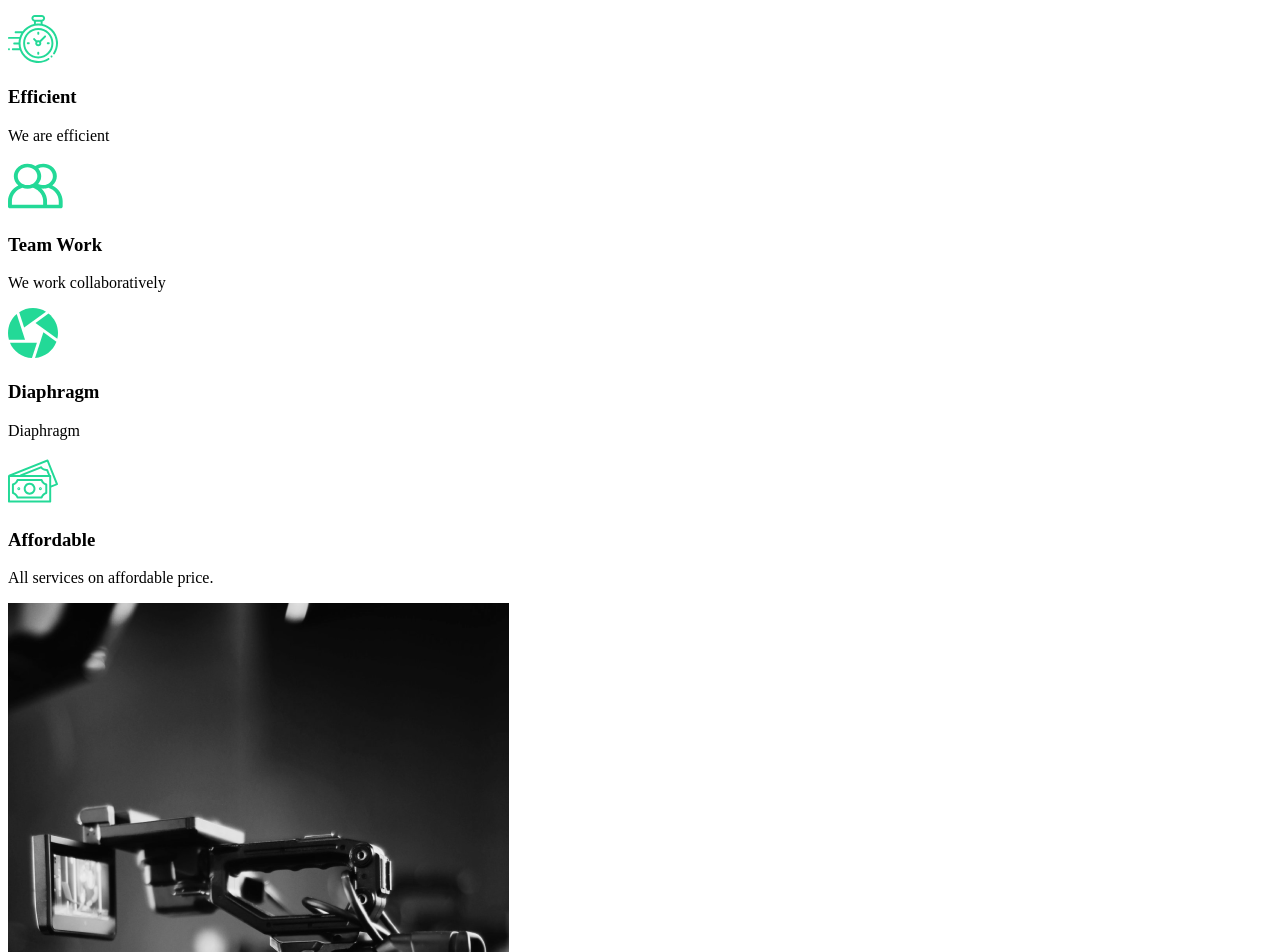
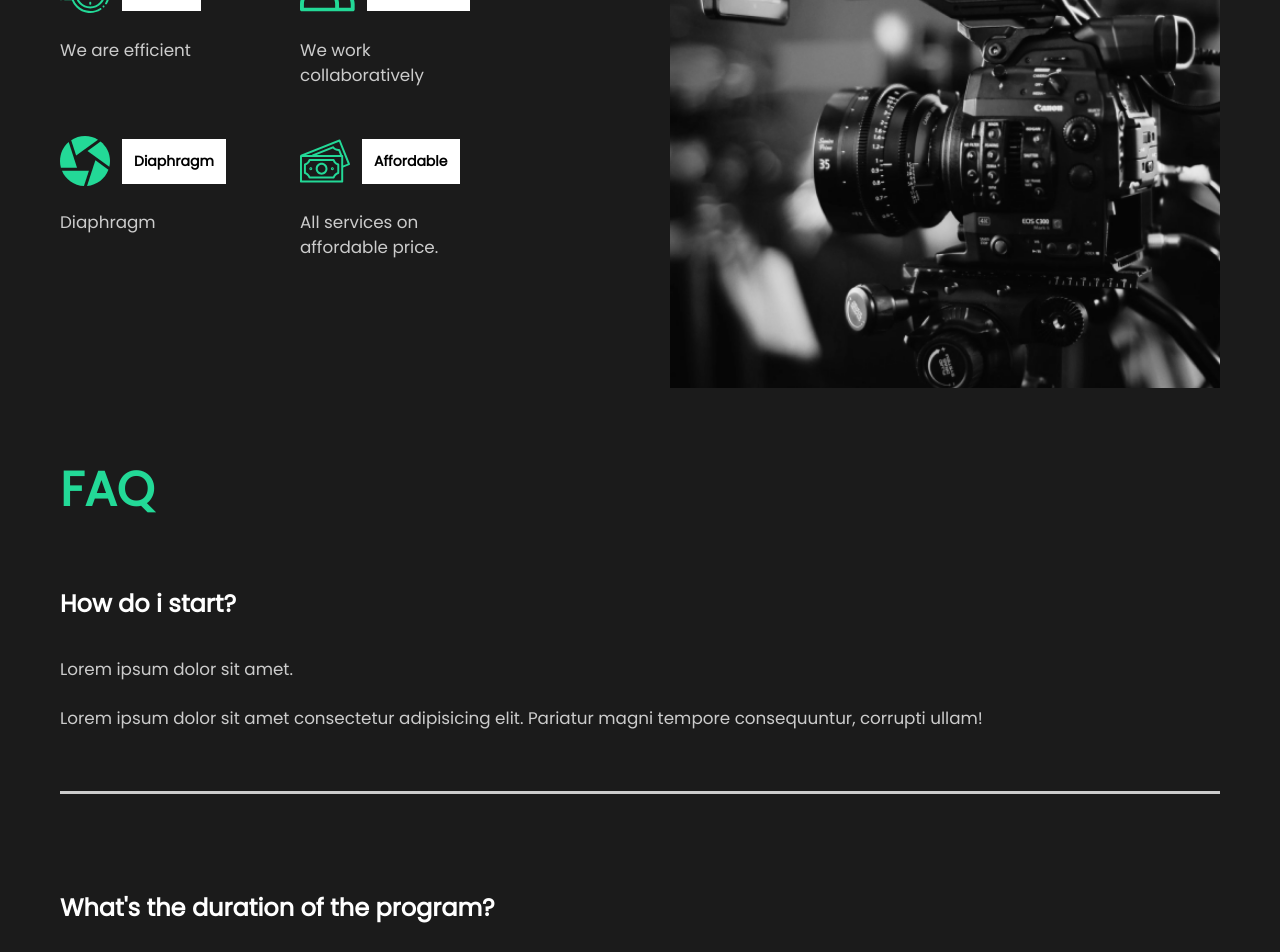
Before and after one commit to nayyyhaa/looks-react-site, a React (Create React App) app: page / in a window 1280 px wide. Shown: the part 1040-1992 px from the top of the page. Built offline with nearby package versions, Linux system fonts and the light colour scheme.

Commit message:
style: styled components - about page

```diff
--- a/public/index.html
+++ b/public/index.html
@@ -9,6 +9,8 @@
       name="description"
       content="Web site created using create-react-app"
     />
+    <link href="https://fonts.googleapis.com/css2?family=Poppins:wght@200;400&display=swap" rel="stylesheet">
+    <link href="https://fonts.googleapis.com/css2?family=Lobster&display=swap" rel="stylesheet">
     <link rel="apple-touch-icon" href="%PUBLIC_URL%/logo192.png" />
     <link rel="manifest" href="%PUBLIC_URL%/manifest.json" />
     <title>Looks | Design Portfolio</title>
--- a/src/App.js
+++ b/src/App.js
@@ -1,10 +1,13 @@
 import React from "react";
+//styles
+import GlobalStyle from "./components/GlobalStyle";
 import AboutUs from "./pages/AboutUs";
 
 function App() {
   return (
     <div>
-      <h1>Looks PortFolio</h1>
+      <h1 className="title-text">Looks PortFolio</h1>
+      <GlobalStyle />
       <AboutUs />
     </div>
   );
--- a/src/components/AboutSection.js
+++ b/src/components/AboutSection.js
@@ -1,30 +1,37 @@
 import React from "react";
 import steveCam from "../toolkit/assets/home1.png";
+//styled
+import {
+  StyledAbout,
+  StyledDescription,
+  StyledImage,
+  StyledHide,
+} from "../toolkit/styles/styles";
 
 const AboutSection = () => {
   return (
-    <div>
-      <div className="description">
+    <StyledAbout>
+      <StyledDescription>
         <div className="title">
-          <div className="hide">
+          <StyledHide>
             <h2>You dream and</h2>
-          </div>
-          <div className="hide">
+          </StyledHide>
+          <StyledHide>
             <h2>
               we make it <span>true</span>.
             </h2>
-          </div>
+          </StyledHide>
         </div>
         <p>
           With amazing videograpgy and photography skills our proffessions will
           help you create your dream project come in life.
         </p>
         <button>Contact Us</button>
-      </div>
-      <div className="image">
+      </StyledDescription>
+      <StyledImage>
         <img src={steveCam} alt="Steve with camera" />
-      </div>
-    </div>
+      </StyledImage>
+    </StyledAbout>
   );
 };
 
--- a/src/components/FaqSection.js
+++ b/src/components/FaqSection.js
@@ -1,12 +1,19 @@
 import React from "react";
+//styled
+import styled from "styled-components";
+import {
+  StyledAbout,
+  StyledDescription,
+  StyledImage,
+} from "../toolkit/styles/styles";
 import faqData from "../toolkit/data/faqData";
 
 const ServicesSection = () => {
   return (
-    <div className="faq-section">
+    <StyledFaq>
       <div className="description">
         <h2>
-          <span>FAQ</span>.
+          <span>FAQ</span>
         </h2>
         <div className="animateSharedLayout">
           {faqData.map((faq) => {
@@ -17,13 +24,40 @@
                   <p>{faq.small_answer}</p>
                   <p>{faq.full_answer}</p>
                 </div>
+                <div className="faq-line"></div>
               </div>
             );
           })}
         </div>
       </div>
-    </div>
+    </StyledFaq>
   );
 };
 
+const StyledFaq = styled(StyledAbout)`
+  display: block;
+  span {
+    display: block;
+  }
+  h2 {
+    padding-bottom: 2rem;
+    font-weight: lighter;
+  }
+  .faq-line {
+    background: #ccc;
+    height: 0.2rem;
+    margin: 2rem 0rem;
+    width: 100%;
+  }
+  .question {
+    padding: 3rem 0rem;
+    cursor: pointer;
+  }
+  .answer {
+    padding: 2rem 0rem;
+    p {
+      padding: 1rem 0rem;
+    }
+  }
+`;
 export default ServicesSection;
--- /dev/null
+++ b/src/components/GlobalStyle.js
@@ -0,0 +1,69 @@
+import { createGlobalStyle } from "styled-components";
+
+const GlobalStyle = createGlobalStyle`
+
+    .title-text {
+        font-family: "Lobster", cursive;
+    }
+
+    *{
+        margin: 0;
+        padding: 0;
+        box-sizing: border-box;
+    }
+    html {
+        @media screen and (max-width: 1700px) {
+            font-size: 75%;
+        }
+    }
+    body {
+        background:#1b1b1b;
+        font-family: 'Poppins',
+        sans-serif;
+        overflow-x: hidden;
+        color: white;
+    }
+    button {
+        font-weight: bold;
+        font-size: 1.1rem;
+        cursor: pointer;
+        padding: 1rem 2rem;
+        border: 3px solid #23d997;
+        background: transparent;
+        color: white;
+        transition: all 0.5s ease;
+        font-family: 'Inter', sans-serif;
+        &:hover{
+            background-color: #23d997;
+            color: white;
+        }
+    }
+    h2 {
+        font-weight: lighter;
+        font-size: 4rem;
+    }
+
+    h3 {
+       color: white;
+    }
+    h4 {
+        font-weight: bold;
+        font-size: 2rem;
+    }
+    a {
+        font-size: 1.1rem;
+    }
+    span {
+        font-weight: bold;
+        color: #23d997;
+    }
+
+    p {
+        padding: 3rem 0rem;
+        color: #ccc;
+        font-size: 1.4rem;
+        line-height: 150%;
+    }
+`;
+
+export default GlobalStyle;
--- a/src/components/ServicesSection.js
+++ b/src/components/ServicesSection.js
@@ -1,33 +1,69 @@
 import React from "react";
+//styled
+import styled from "styled-components";
+import {
+  StyledAbout,
+  StyledDescription,
+  StyledImage,
+} from "../toolkit/styles/styles";
 import servicesData from "../toolkit/data/servicesData";
 import home2 from "../toolkit/assets/home2.png";
 
 const ServicesSection = () => {
   return (
-    <div className="services-section">
-      <div className="description">
+    <StyledService>
+      <StyledDescription>
         <h2>
           High <span>quality</span> services.
         </h2>
-        <div className="cards">
+        <StyledCards>
           {servicesData.map((service) => {
             return (
-              <div key={service.name} className="card">
+              <StyledCard key={service.name}>
                 <div className="icon">
                   <img alt={service.name} src={service.img} />
                   <h3>{service.name}</h3>
                 </div>
                 <p>{service.description}</p>
-              </div>
+              </StyledCard>
             );
           })}
-        </div>
-      </div>
-      <div className="image">
+        </StyledCards>
+      </StyledDescription>
+      <StyledImage>
         <img src={home2} alt="services" />
-      </div>
-    </div>
+      </StyledImage>
+    </StyledService>
   );
 };
 
+const StyledService = styled(StyledAbout)`
+  h2 {
+    padding-bottom: 5rem;
+  }
+  p {
+    width: 70%;
+    padding: 2rem 0rem 4rem 0rem;
+  }
+`;
+
+const StyledCards = styled.div`
+  display: flex;
+  flex-wrap: wrap;
+`;
+
+const StyledCard = styled.div`
+  flex-basis: 20rem;
+  .icon {
+    display: flex;
+    align-items: center;
+    h3 {
+      margin-left: 1rem;
+      background: white;
+      color: black;
+      padding: 1rem;
+    }
+  }
+`;
+
 export default ServicesSection;
--- a/src/toolkit/data/faqData.js
+++ b/src/toolkit/data/faqData.js
@@ -6,19 +6,19 @@
       "Lorem ipsum dolor sit amet consectetur adipisicing elit. Pariatur magni tempore consequuntur, corrupti ullam!",
   },
   {
-    question: "How do i start?",
+    question: "What's the duration of the program?",
     small_answer: "Lorem ipsum dolor sit amet.",
     full_answer:
       "Lorem ipsum dolor sit amet consectetur adipisicing elit. Pariatur magni tempore consequuntur, corrupti ullam!",
   },
   {
-    question: "How do i start?",
+    question: "What's the mode of payement?",
     small_answer: "Lorem ipsum dolor sit amet.",
     full_answer:
       "Lorem ipsum dolor sit amet consectetur adipisicing elit. Pariatur magni tempore consequuntur, corrupti ullam!",
   },
   {
-    question: "How do i start?",
+    question: "What are the other facilities provided?",
     small_answer: "Lorem ipsum dolor sit amet.",
     full_answer:
       "Lorem ipsum dolor sit amet consectetur adipisicing elit. Pariatur magni tempore consequuntur, corrupti ullam!",
--- /dev/null
+++ b/src/toolkit/styles/styles.js
@@ -0,0 +1,36 @@
+import styled from "styled-components";
+
+//Styles
+export const StyledAbout = styled.div`
+  min-height: 90vh;
+  display: flex;
+  align-items: center;
+  justify-content: space-between;
+  padding: 2rem 5rem;
+`;
+
+export const StyledDescription = styled.div`
+  flex: 1;
+  padding-right: 5rem;
+  z-index: 2;
+
+  h2 {
+    font-weight: lighter;
+  }
+`;
+
+export const StyledImage = styled.div`
+  z-index: 2;
+  flex: 1;
+  overflow: hidden;
+  img {
+    width: 100%;
+    height: 80vh;
+    object-fit: cover;
+    background-size: cover;
+  }
+`;
+
+export const StyledHide = styled.div`
+  overflow: hidden;
+`;
```
